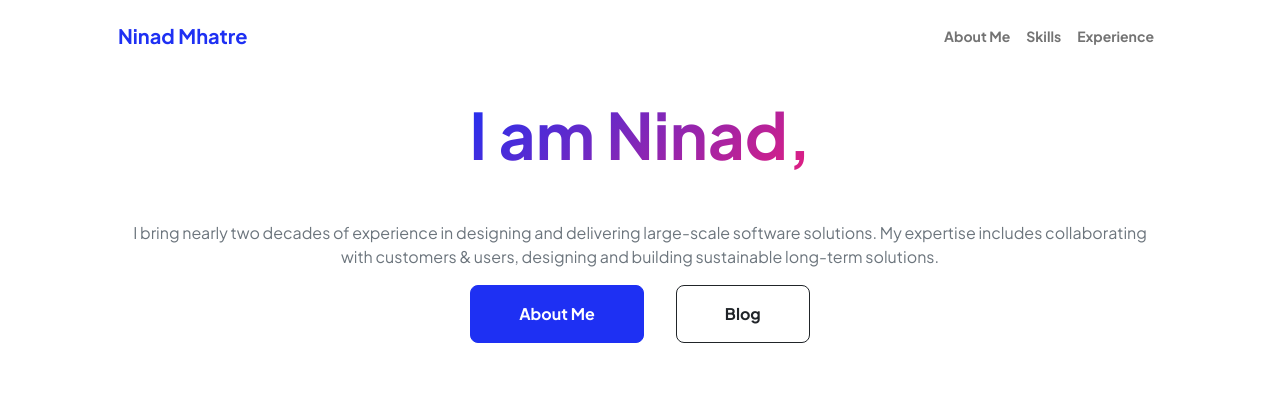
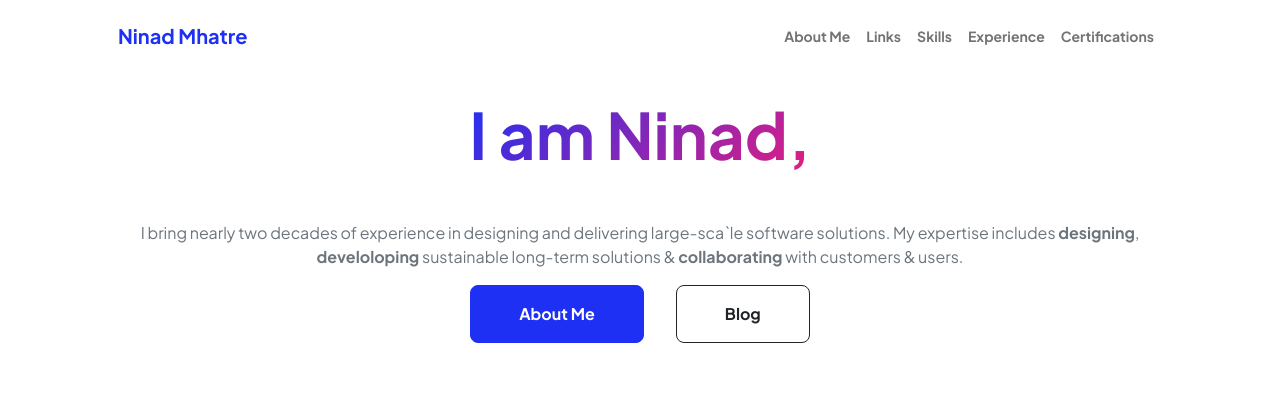
Before and after one commit to ninadmhatre/zuallite, a Flask app: page / in a window 1280 px wide. Shown: the top 408 px of the page. Run offline with Flask 3, Linux system fonts and the light colour scheme; some libraries are stand-ins or nearby versions.

Commit message:
Added 2 more links

```diff
--- a/templates/index.html
+++ b/templates/index.html
@@ -27,8 +27,10 @@
                     <div class="collapse navbar-collapse" id="navbarSupportedContent">
                         <ul class="navbar-nav ms-auto mb-2 mb-lg-0 small fw-bolder">
                             <li class="nav-item"><a class="nav-link" href="#about">About Me</a></li>
+                            <li class="nav-item"><a class="nav-link" href="#links">Links</a></li>
                             <li class="nav-item"><a class="nav-link" href="#skills">Skills</a></li>
                             <li class="nav-item"><a class="nav-link" href="#experience">Experience</a></li>
+                            <li class="nav-item"><a class="nav-link" href="#certifications">Certifications</a></li>
                         </ul>
                     </div>
                 </div>
@@ -44,8 +46,8 @@
                                 <!-- <div class="fs-3 fw-light text-muted">Hi!</div> -->
                                 <h1 class="display-3 fw-bolder mb-5"><span class="text-gradient d-inline">I am Ninad,</span></h1>
                                 <p class="text-muted">
-                                    I bring nearly two decades of experience in designing and delivering large-scale software solutions.
-                                    My expertise includes collaborating with customers & users, designing and building sustainable long-term solutions.
+                                    I bring nearly two decades of experience in designing and delivering large-sca`le software solutions.
+                                    My expertise includes <b>designing</b>, <b>develoloping</b> sustainable long-term solutions & <b>collaborating</b> with customers & users.
                                 </p>
 
                                 <div class="d-grid gap-3 d-sm-flex justify-content-sm-center justify-content-xxl-start mb-3">
```
